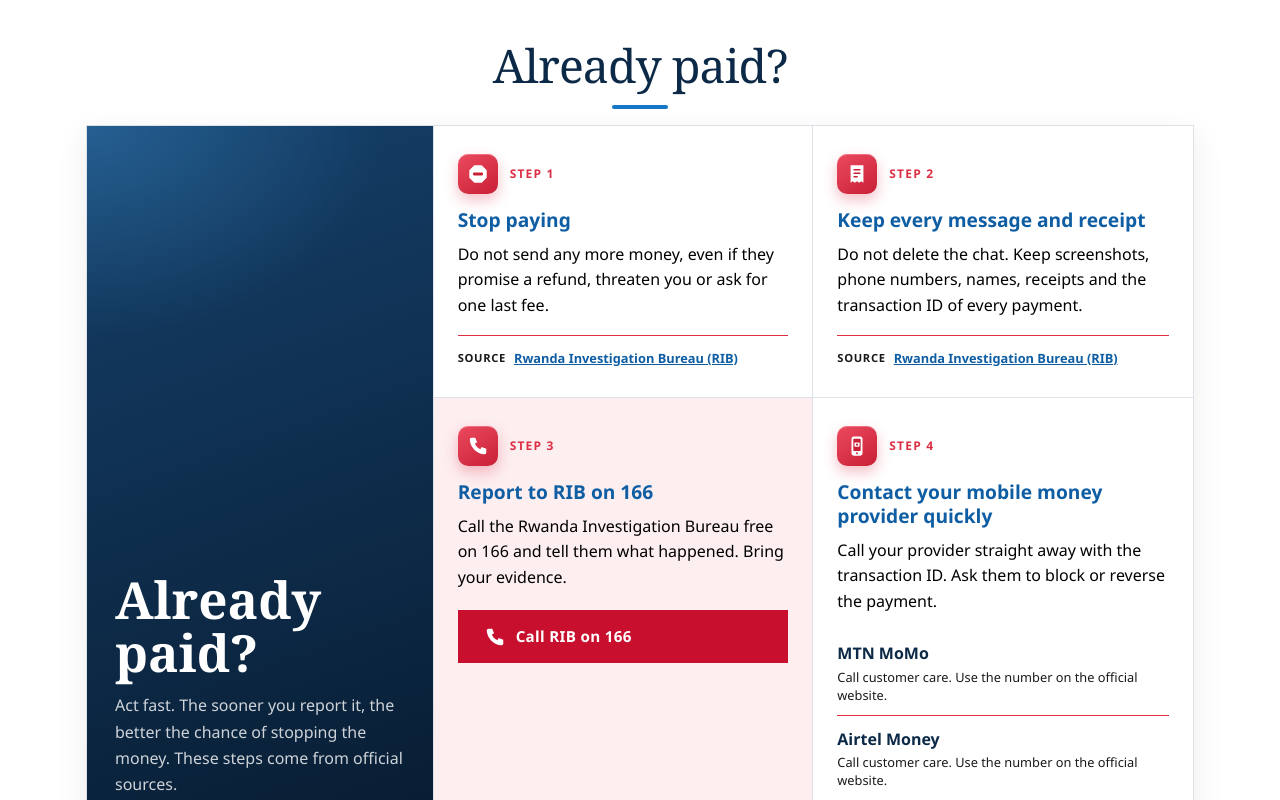
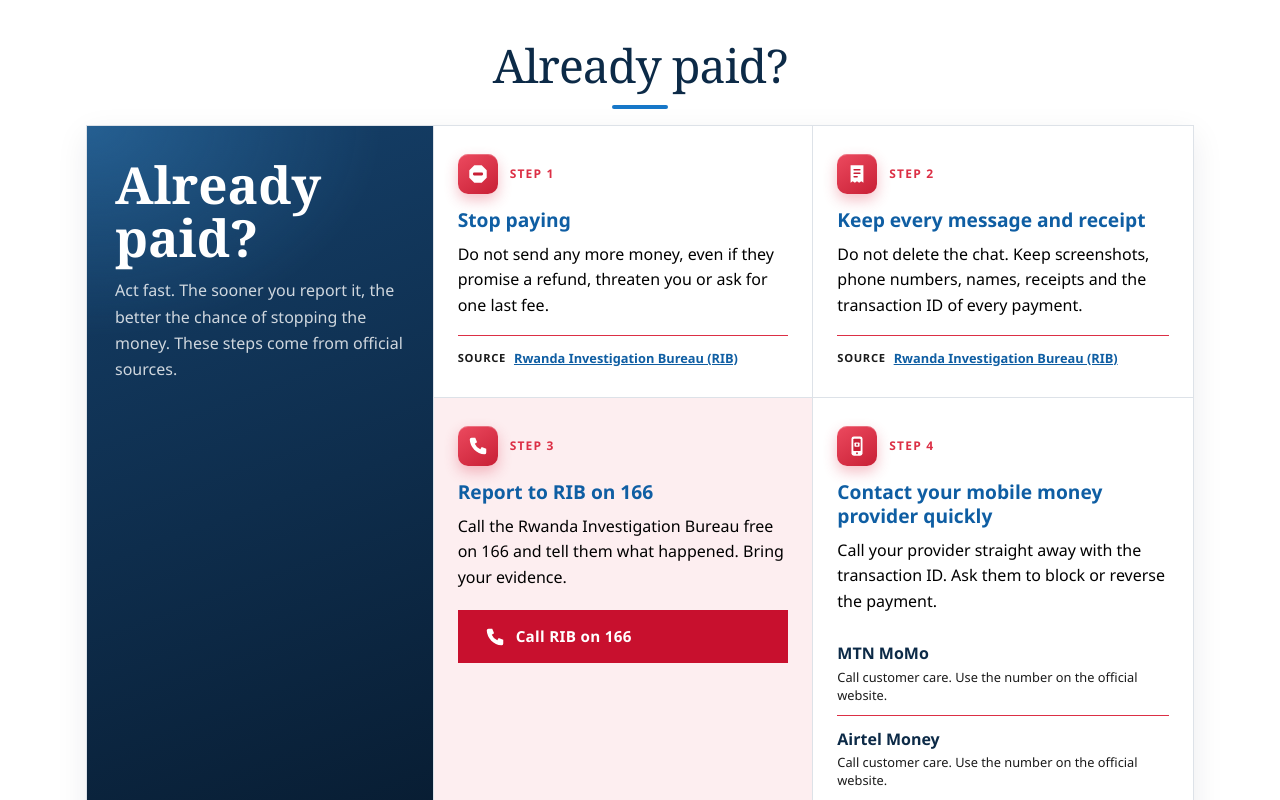
Before and after one commit to kiradukund/project_genzura, a React (Vite) app in the folder frontend/: page / in a window 1280 px wide. Shown: the part 2640-3440 px from the top of the page. Built offline with nearby package versions, Linux system fonts and the light colour scheme; no server answers.

Commit message:
Update Already paid section card styles

```diff
--- a/frontend/src/styles.css
+++ b/frontend/src/styles.css
@@ -2183,7 +2183,8 @@ input:focus {
   position: relative;
   display: flex;
   flex-direction: column;
-  justify-content: flex-end;
+  /* Heading and text sit at the top of the card */
+  justify-content: flex-start;
   min-height: 260px;
   padding: 32px 28px;
   overflow: hidden;
@@ -2208,7 +2209,9 @@ input:focus {
 }
 
 .paid-panel-arrow {
-  margin-top: 18px;
+  /* The arrow stays at the bottom of the card */
+  margin-top: auto;
+  padding-top: 18px;
   color: #ff6b7f;
   font-size: 2.2rem;
   line-height: 1;
```
